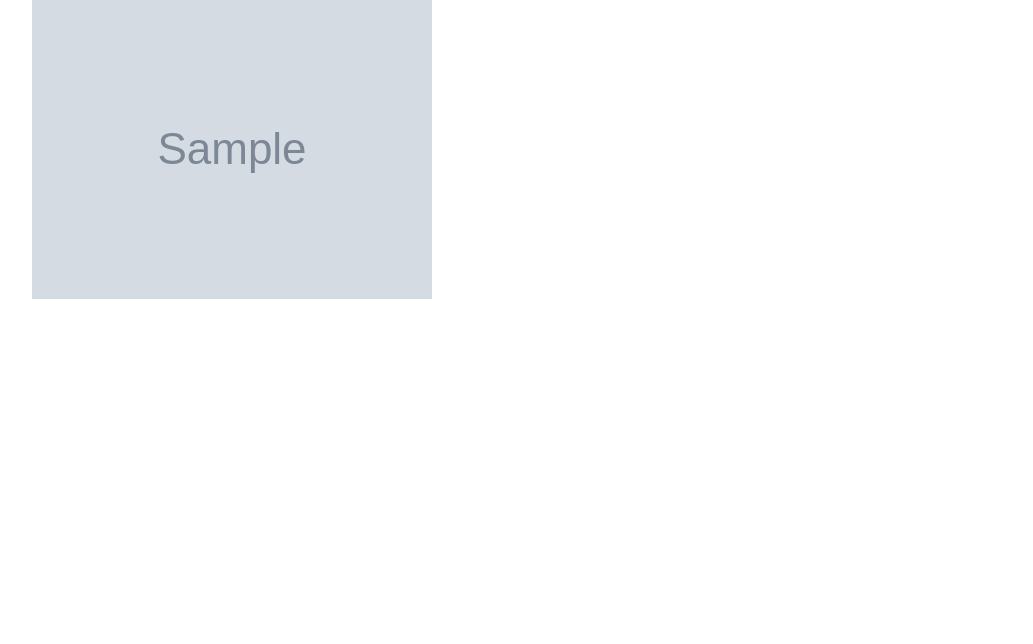
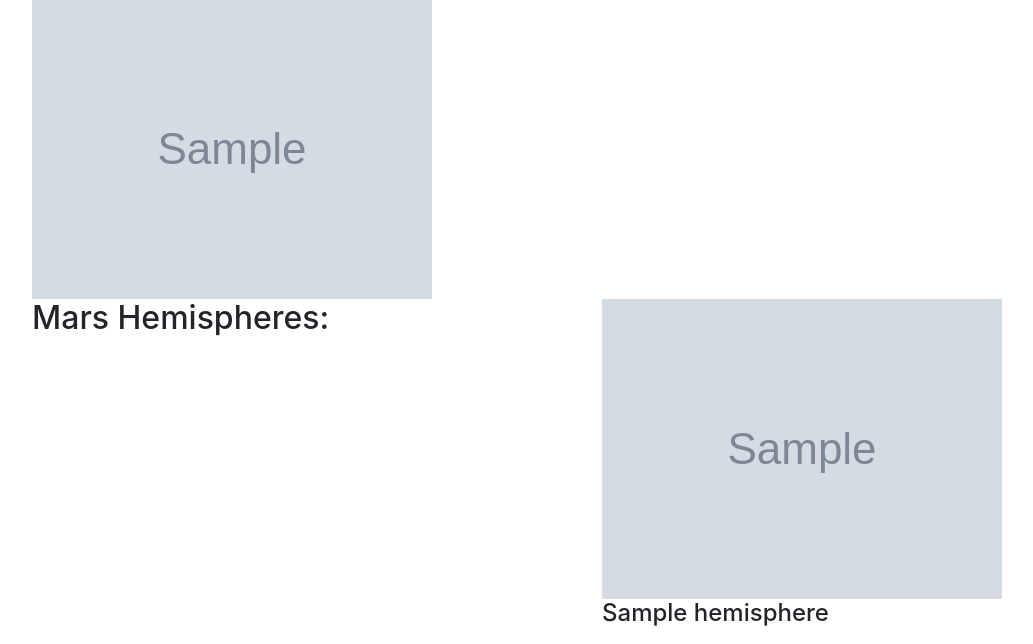
Before and after one commit to RyanAdamGonzalez1996/Web_Scraping_Challenge, a Flask app: page / in a window 1280 px wide. Shown: the part 255-899 px from the top of the page, without its empty margins (53-1086 px from the left). Before the commit the page ends 554 px from the top, so only its background shows below. Run offline with Flask 2, Linux system fonts and the light colour scheme; grey boxes marked "Sample" are stand-in pictures; a database or web service that is not in the repository returns one stand-in record (values such as "Sample title"); some libraries are stand-ins or nearby versions.

Commit message:
Forgot the hemispheres.

```diff
--- a/Missions_To_Mars/templates/index.html
+++ b/Missions_To_Mars/templates/index.html
@@ -65,6 +65,21 @@
                     <img src = "{{ marsFinal.Featured_Image }}">
                 </div>
             </div>
+            <div class = "row justify-content-center">
+                <div class = "col-6">
+                    <h2>Mars Hemispheres:</h2>
+                </div>
+                {% for hemisphere in marsFinal.Hemisphere %}
+                <div class = "col-6">
+                    <figure>
+                        <img src = "{{ hemisphere.img_url }}">
+                        <figcaption>
+                            <h4> {{ hemisphere.title }} </h4>
+                        </figcaption>
+                    </figure>
+                </div>
+                {% endfor %}
+            </div>
         </div>
     </div>
 
```
